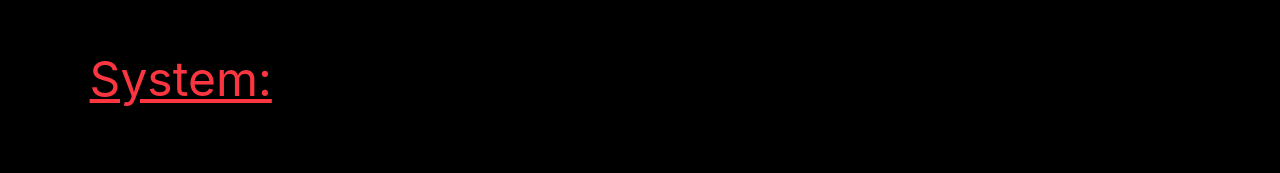
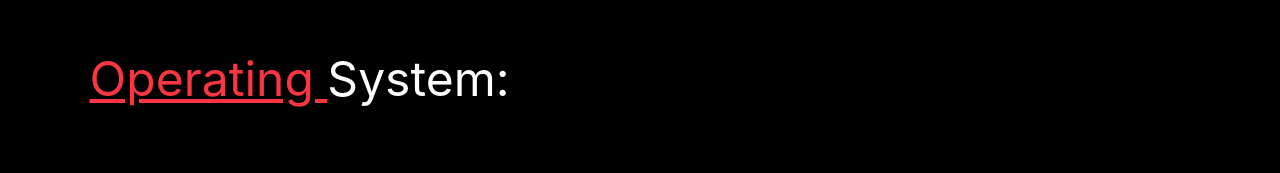
Before and after one commit to wantedbear007/site, a plain HTML site: page index.html in a window 1280 px wide. Shown: the part 3503-3676 px from the top of the page. Drawn offline with nearby package versions, Linux system fonts and the light colour scheme.

Commit message:
Update index.html

```diff
--- a/index.html
+++ b/index.html
@@ -99,7 +99,7 @@
 
 
 <section="os-section">
-  <p class="sub-heading mt-5"><span class="pro"Operating </span>System:</p>
+  <p class="sub-heading mt-5"><span class="pro">Operating </span>System:</p>
   <div class="row">
     <div class="col-lg-6">
       <img class="left_logo" src="images/windows.png" alt="Windows logo">
```
